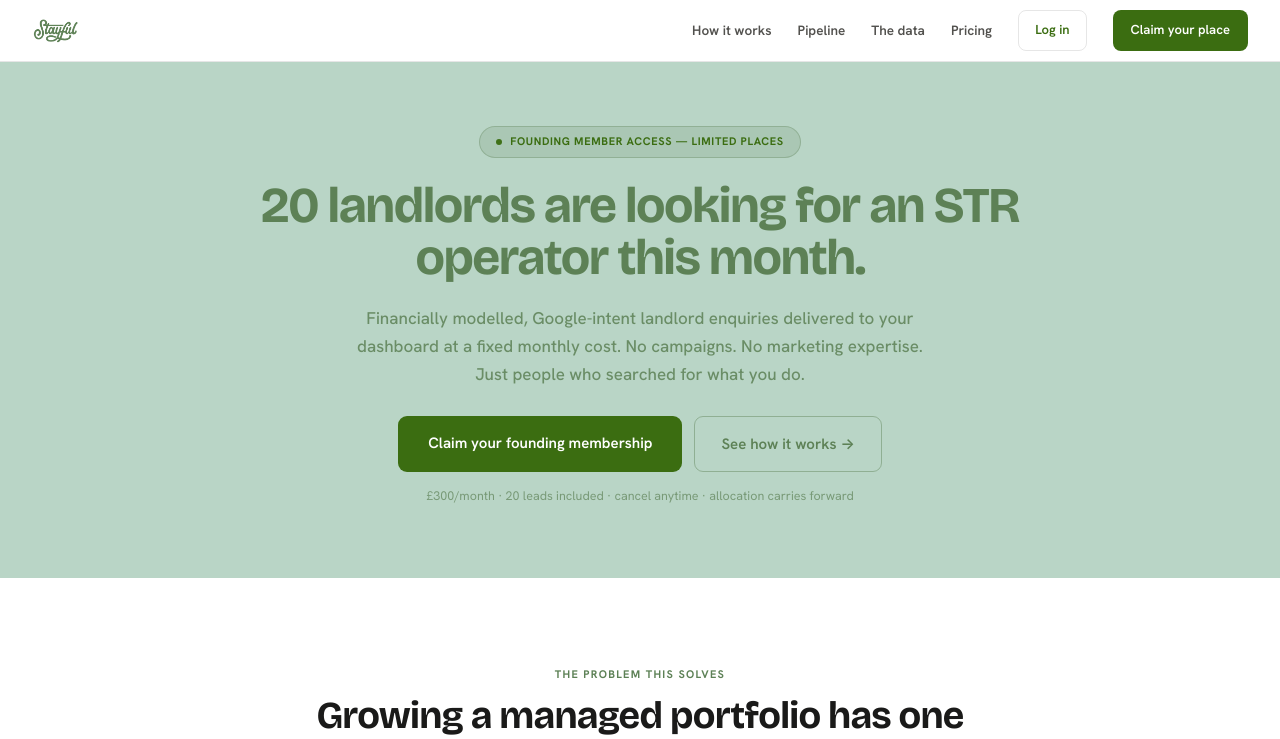
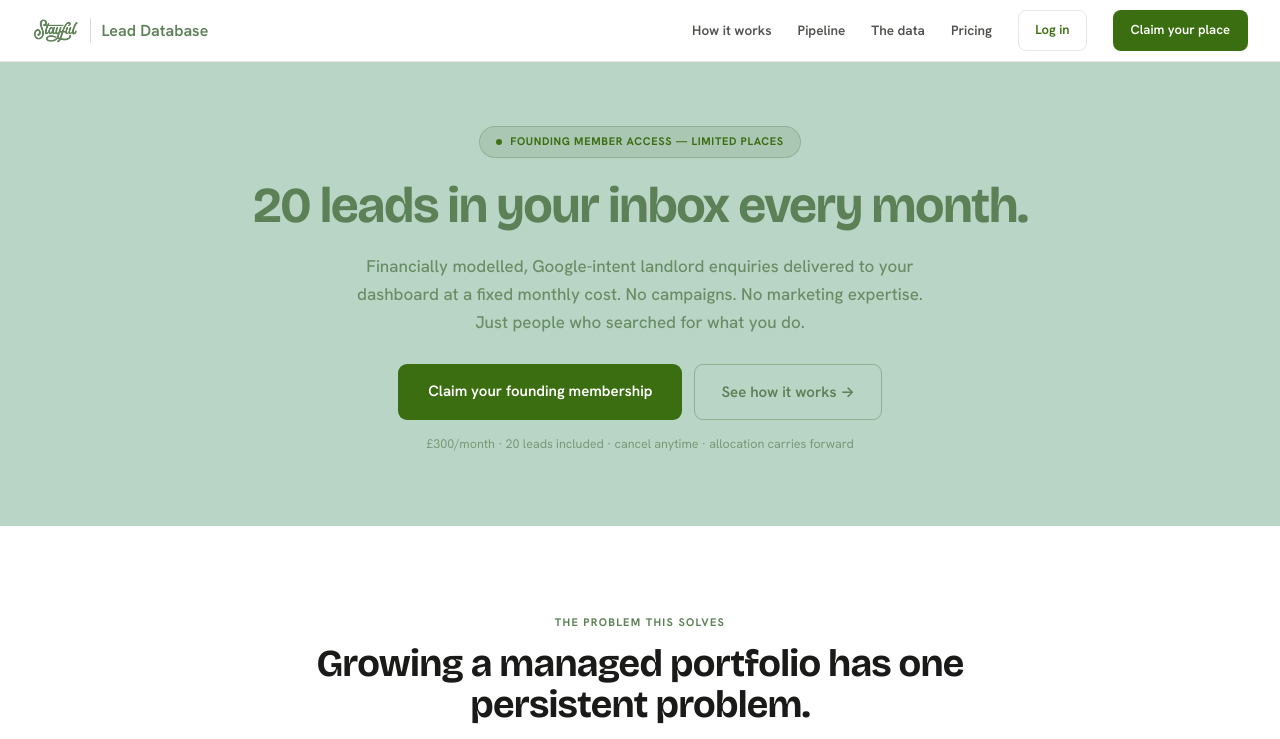
Before and after one commit to ZacStayful/lead-database, a Next.js app: page / in a window 1280 px wide. Shown: the top 739 px of the page. Built offline with nearby package versions, Linux system fonts and the light colour scheme.

Commit message:
Landing: new hero title and add "Lead Database" beside logo
Co-Authored-By: Claude Opus 4.8 <noreply@anthropic.com>
Claude-Session: https://claude.ai/code/session_01XsBpJ5EyTKMYus1qz3e3Sj

```diff
--- a/src/app/page.tsx
+++ b/src/app/page.tsx
@@ -165,7 +165,20 @@ export default function LandingPage() {
           justifyContent: "space-between",
         }}
       >
-        <img src={LOGO} alt="Stayful" style={{ height: 28 }} />
+        <div style={{ display: "flex", alignItems: "center", gap: 10 }}>
+          <img src={LOGO} alt="Stayful" style={{ height: 28 }} />
+          <span
+            style={{
+              borderLeft: "1px solid var(--sf-line, #d9dbd8)",
+              paddingLeft: 10,
+              fontSize: 16,
+              fontWeight: 600,
+              color: "var(--sf-green)",
+            }}
+          >
+            Lead Database
+          </span>
+        </div>
         <div style={{ display: "flex", alignItems: "center", gap: 26 }}>
           <a href="#how" style={navLink}>
             How it works
@@ -251,7 +264,7 @@ export default function LandingPage() {
               marginBottom: 20,
             })}
           >
-            <Count n={20} /> landlords are looking for an STR operator this month.
+            <Count n={20} /> leads in your inbox every month.
           </h1>
           <p
             style={{
```
